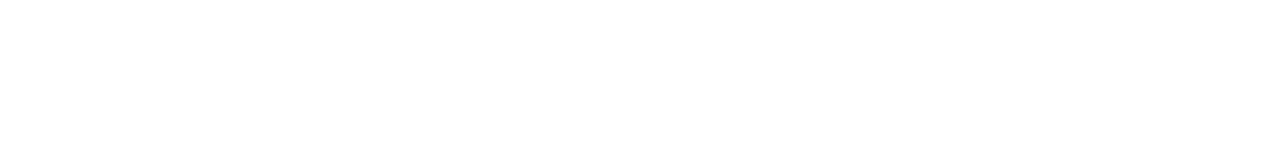
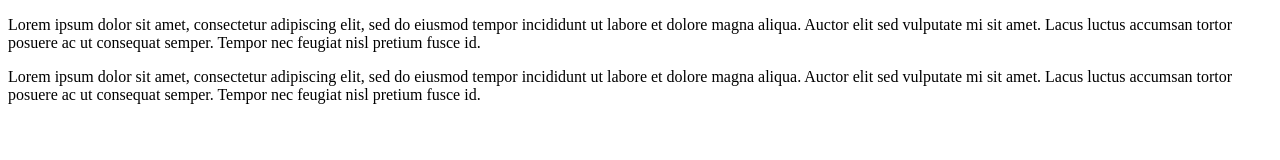
Before and after one commit to jonesarn/HTMLRegisterPage, a plain HTML site: page index.html in a window 1280 px wide. Drawn offline with Linux system fonts and the light colour scheme.

Commit message:
Add First Section

```diff
--- a/index.html
+++ b/index.html
@@ -8,6 +8,9 @@
     <title>Document</title>
 </head>
 <body>
-
+    <div>
+        <p>Lorem ipsum dolor sit amet, consectetur adipiscing elit, sed do eiusmod tempor incididunt ut labore et dolore magna aliqua. Auctor elit sed vulputate mi sit amet. Lacus luctus accumsan tortor posuere ac ut consequat semper. Tempor nec feugiat nisl pretium fusce id.</p>
+        <p>Lorem ipsum dolor sit amet, consectetur adipiscing elit, sed do eiusmod tempor incididunt ut labore et dolore magna aliqua. Auctor elit sed vulputate mi sit amet. Lacus luctus accumsan tortor posuere ac ut consequat semper. Tempor nec feugiat nisl pretium fusce id.</p>
+    </div>
 </body>
 </html>
--- a/style.css
+++ b/style.css
@@ -0,0 +1,3 @@
+background{
+    background-color: aqua;
+}
```
